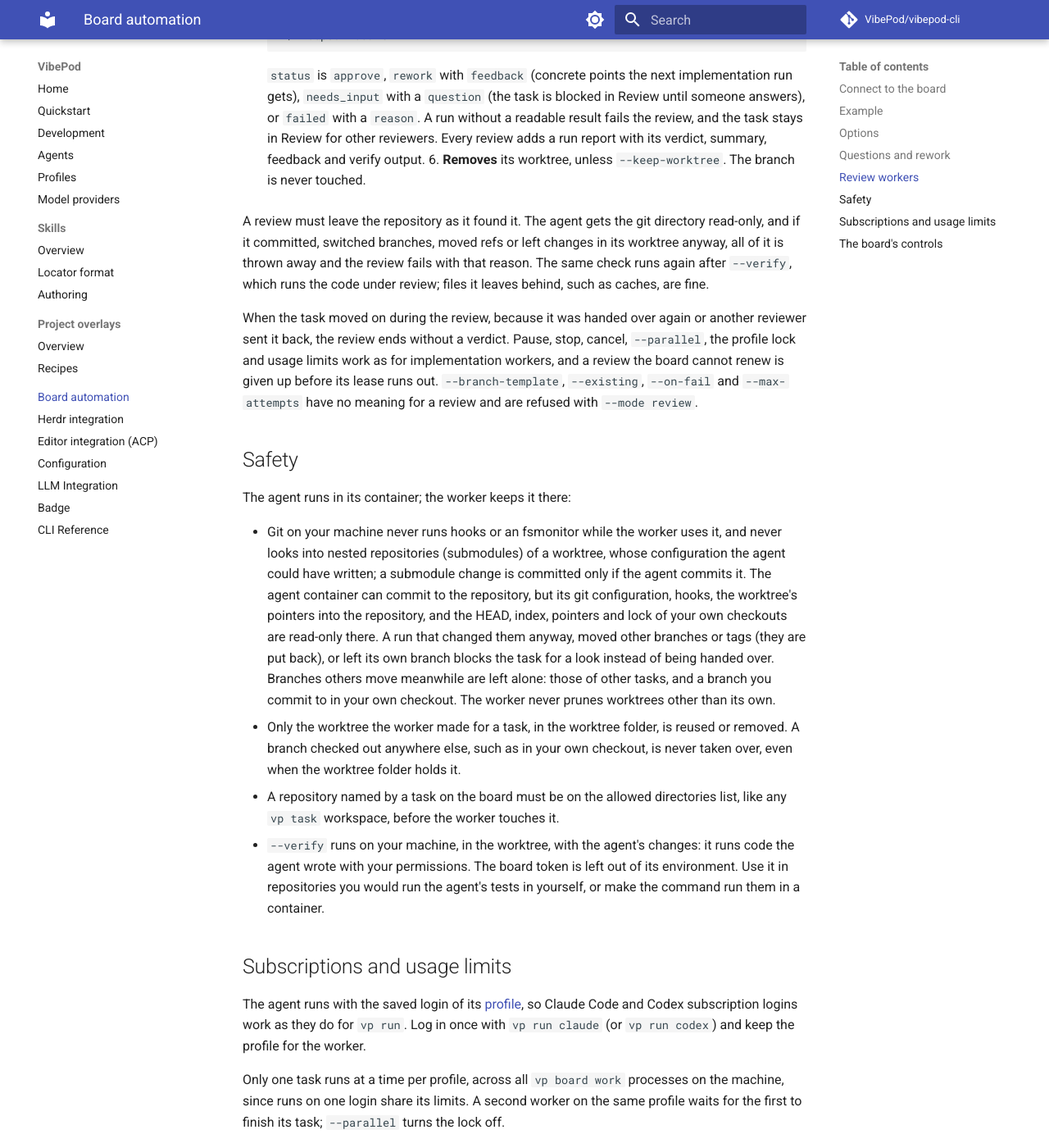
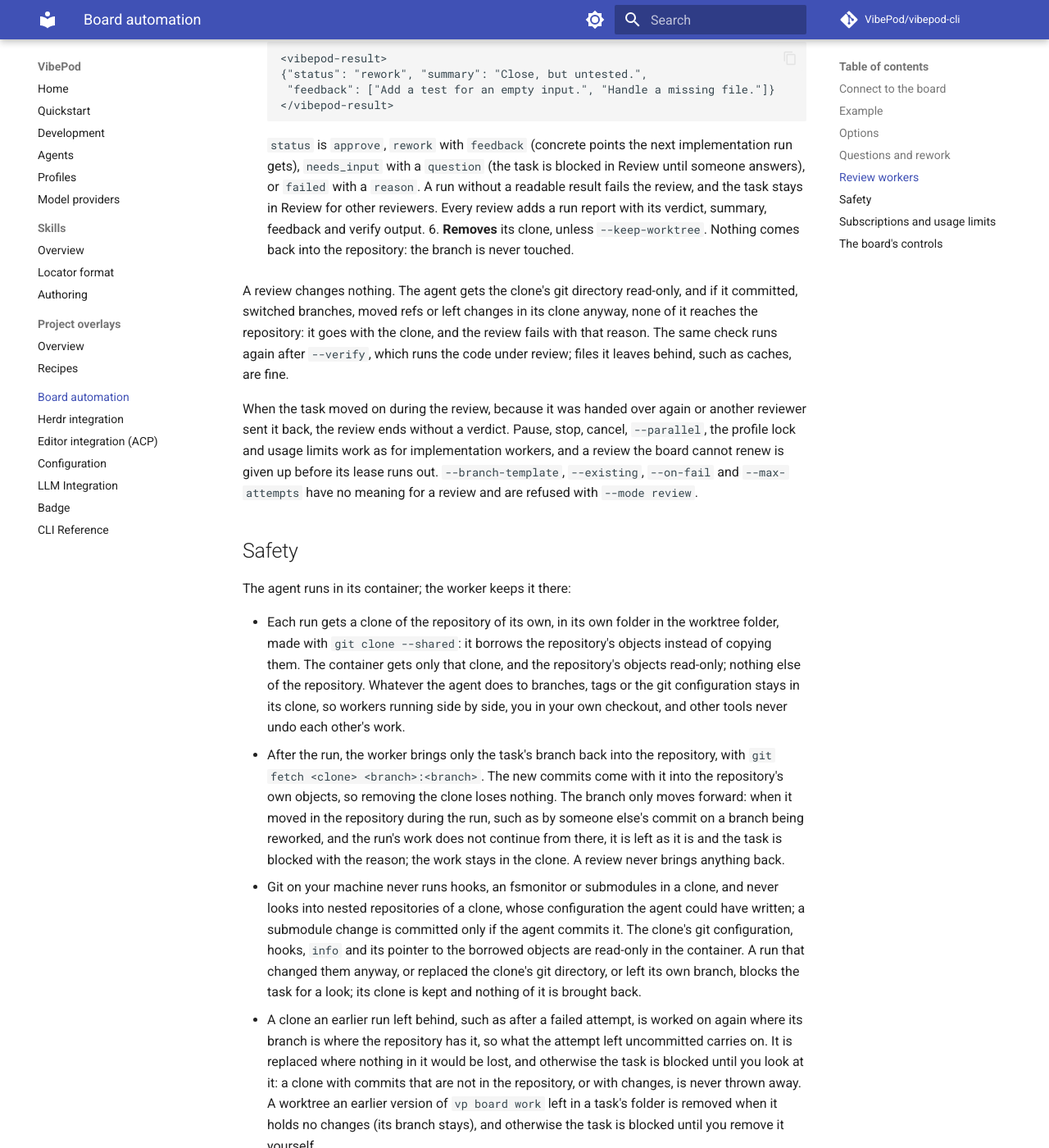
Before and after one commit to VibePod/vibepod-cli, an MkDocs documentation site: the page built from docs/board.md, in a window 1280 px wide and 1400 px high, scrolled down 4851 px. Shown: the whole window at 82% size. Built offline with MkDocs 1.6.1 and Material for MkDocs 9.7.7, drawn with Linux system fonts in a browser that asks for light colours; comment, search, counter and statistics services are not loaded; some of the changed text lies outside the part shown.

Commit message:
Describe the clone model in the board docs and command help

```diff
--- a/docs/board.md
+++ b/docs/board.md
@@ -8,16 +8,19 @@
 1. **Claim** the next planned task in the board's work order. Tasks whose
    dependencies are not done, blocked tasks and tasks someone holds are
    skipped. The card moves to In Progress, with the worker as its holder.
-2. **Check out** the task's branch in a git worktree of its own, next to the
-   repository. The repository's own checkout is left alone.
-3. **Run the agent** headless, like `vp task create`, with the task's title,
-   description and acceptance criteria as the prompt. The agent commits its
-   work; anything it leaves uncommitted is committed for it. It ends its run
-   with a short structured result: done, needs input (with its question), or
-   failed (with the reason).
+2. **Check out** the task's branch in a clone of the repository of its own,
+   next to the repository. The clone shares the repository's objects, so it is
+   quick to make; the repository and its checkouts are left alone.
+3. **Run the agent** headless, like `vp task create`, in that clone, with the
+   task's title, description and acceptance criteria as the prompt. The agent
+   commits its work; anything it leaves uncommitted is committed for it. It
+   ends its run with a short structured result: done, needs input (with its
+   question), or failed (with the reason).
 4. **Verify** with an optional command, such as the test suite, run in the
-   worktree.
-5. **Hand over** the task to Review with its branch name, or give it back to
+   clone.
+5. **Bring the branch back** into the repository: only the task's branch, and
+   only forward (see [Safety](#safety)).
+6. **Hand over** the task to Review with its branch name, or give it back to
    Planned (or block it) with a note saying why.
 
 Every run adds a report to its task on the board: the agent's summary, the
@@ -97,14 +100,14 @@
 | `--once` / `--max N` | Exit after one / after `N` tasks. |
 | `--poll 2m` | When no task is left, wait and look again instead of exiting. |
 | `--repo` | The repository to work in. Defaults to the task's local repository path on the board. |
-| `--worktree-dir` | Where task worktrees go. Defaults to `<repo>-worktrees` next to the repository. |
+| `--worktree-dir` | Where the task clones go, one folder per task. Defaults to `<repo>-worktrees` next to the repository. |
 | `--base` | Where new branches start, and what a review diffs the branch against. Defaults to the repository's current branch. |
 | `--branch-template` | The branch name, from `{issue}` (GitHub issue number), `{number}` (task number), `{key}` (`vp-12`) and `{project}` (`vp`). Defaults to `issue-{issue}`; a task without a GitHub issue gets `{key}`, such as `vp-12`. |
-| `--existing continue\|refuse` | When the task's branch or worktree exists, such as from an earlier attempt: continue on it (default) or refuse, which blocks the task. |
-| `--keep-worktree` | Keep the worktree after the hand-over or review; by default it is removed, and the branch stays. |
+| `--existing continue\|refuse` | When the task's branch exists, such as from an earlier attempt: continue on it (default) or refuse, which blocks the task. |
+| `--keep-worktree` | Keep the task's clone after the hand-over or review; by default it is removed, and the branch stays in the repository. |
 | `--profile`, `--provider`, `--ikwid`, `-e/--env`, `--network`, `--no-overlay` | Passed to every agent run, as for `vp task create`. |
 | `--timeout 2h` | Time limit per task (`none` for no limit). |
-| `--verify` | A command that must pass in the worktree before the task moves to Review. In review mode, a failing command sends the task back for rework. |
+| `--verify` | A command that must pass in the task's clone before the task moves to Review. In review mode, a failing command sends the task back for rework. |
 | `--on-fail planned\|blocked` | Where failed and timed-out tasks go: back to Planned, counting a failed attempt (default), or blocked. The board blocks a task after too many failed attempts. |
 | `--max-attempts` | Failed attempts before the board blocks a task. |
 | `--parallel` | Run alongside other workers on the same profile (see below). |
@@ -171,10 +174,10 @@
 
 1. **Claims** the next task in Review for a review. The card stays in Review;
    the claim names the commit the hand-over put up for review.
-2. **Checks out** exactly that commit, detached, in a worktree of its own
+2. **Checks out** exactly that commit, detached, in a clone of its own
    (`<worktree-dir>/review-<key>-<worker>`), so reviewers of one task never
-   share one. No branch is created or moved. A missing branch or commit
-   blocks the task in Review with the reason.
+   share one. No branch of the repository is created or moved. A missing
+   branch or commit blocks the task in Review with the reason.
 3. **Runs the agent** with a review prompt: the task's title, description and
    acceptance criteria, its history (questions, answers, earlier feedback and
    reviews), and the base to inspect `git diff <base>...HEAD` and the commit
@@ -196,14 +199,15 @@
     run without a readable result fails the review, and the task stays in
     Review for other reviewers. Every review adds a run report with its
     verdict, summary, feedback and verify output.
-6. **Removes** its worktree, unless `--keep-worktree`. The branch is never
-   touched.
+6. **Removes** its clone, unless `--keep-worktree`. Nothing comes back into
+   the repository: the branch is never touched.
 
-A review must leave the repository as it found it. The agent gets the git
-directory read-only, and if it committed, switched branches, moved refs or
-left changes in its worktree anyway, all of it is thrown away and the review
-fails with that reason. The same check runs again after `--verify`, which runs
-the code under review; files it leaves behind, such as caches, are fine.
+A review changes nothing. The agent gets the clone's git directory read-only,
+and if it committed, switched branches, moved refs or left changes in its
+clone anyway, none of it reaches the repository: it goes with the clone, and
+the review fails with that reason. The same check runs again after `--verify`,
+which runs the code under review; files it leaves behind, such as caches, are
+fine.
 
 When the task moved on during the review, because it was handed over again or
 another reviewer sent it back, the review ends without a verdict. Pause, stop,
@@ -217,23 +221,41 @@
 
 The agent runs in its container; the worker keeps it there:
 
-- Git on your machine never runs hooks or an fsmonitor while the worker uses it, and
-  never looks into nested repositories (submodules) of a worktree, whose configuration
-  the agent could have written; a submodule change is committed only if the agent
-  commits it. The agent container can commit to the repository, but its git
-  configuration, hooks, the
-  worktree's pointers into the repository, and the HEAD, index, pointers and lock of your
-  own checkouts are read-only there. A run that changed them anyway, moved other branches
-  or tags (they are put back), or left its own branch blocks the task for a look instead
-  of being handed over. Branches others move meanwhile are left alone: those of other
-  tasks, and a branch you commit to in your own checkout. The worker never prunes
-  worktrees other than its own.
-- Only the worktree the worker made for a task, in the worktree folder, is reused or
-  removed. A branch checked out anywhere else, such as in your own checkout, is never
-  taken over, even when the worktree folder holds it.
+- Each run gets a clone of the repository of its own, in its own folder in the
+  worktree folder, made with `git clone --shared`: it borrows the repository's
+  objects instead of copying them. The container gets only that clone, and the
+  repository's objects read-only; nothing else of the repository. Whatever the
+  agent does to branches, tags or the git configuration stays in its clone, so
+  workers running side by side, you in your own checkout, and other tools never
+  undo each other's work.
+- After the run, the worker brings only the task's branch back into the
+  repository, with `git fetch <clone> <branch>:<branch>`. The new commits come
+  with it into the repository's own objects, so removing the clone loses
+  nothing. The branch only moves forward: when it moved in the repository during
+  the run, such as by someone else's commit on a branch being reworked, and the
+  run's work does not continue from there, it is left as it is and the task is
+  blocked with the reason; the work stays in the clone. A review never brings
+  anything back.
+- Git on your machine never runs hooks, an fsmonitor or submodules in a clone,
+  and never looks into nested repositories of a clone, whose configuration the
+  agent could have written; a submodule change is committed only if the agent
+  commits it. The clone's git configuration, hooks, `info` and its pointer to the borrowed
+  objects are read-only in the container. A run that changed them anyway, or
+  replaced the clone's git directory, or left its own branch, blocks the task for
+  a look; its clone is kept and nothing of it is brought back.
+- A clone an earlier run left behind, such as after a failed attempt, is worked
+  on again where its branch is where the repository has it, so what the
+  attempt left uncommitted carries on. It is replaced where nothing in it would
+  be lost, and otherwise the task is blocked until you look at it: a clone with
+  commits that are not in the repository, or with changes, is never thrown
+  away. A worktree an earlier version of `vp board work` left in a task's
+  folder is removed when it holds no changes (its branch stays), and otherwise
+  the task is blocked until you remove it yourself.
+- A branch checked out in a worktree of the repository, such as in your own
+  checkout, is never worked on: the task is blocked instead.
 - A repository named by a task on the board must be on the allowed directories list,
   like any `vp task` workspace, before the worker touches it.
-- `--verify` runs on your machine, in the worktree, with the agent's changes: it runs
+- `--verify` runs on your machine, in the clone, with the agent's changes: it runs
   code the agent wrote with your permissions. The board token is left out of its
   environment. Use it in repositories you would run the agent's tests in yourself, or
   make the command run them in a container.
```
Also changed, not shown: 1 other file.
